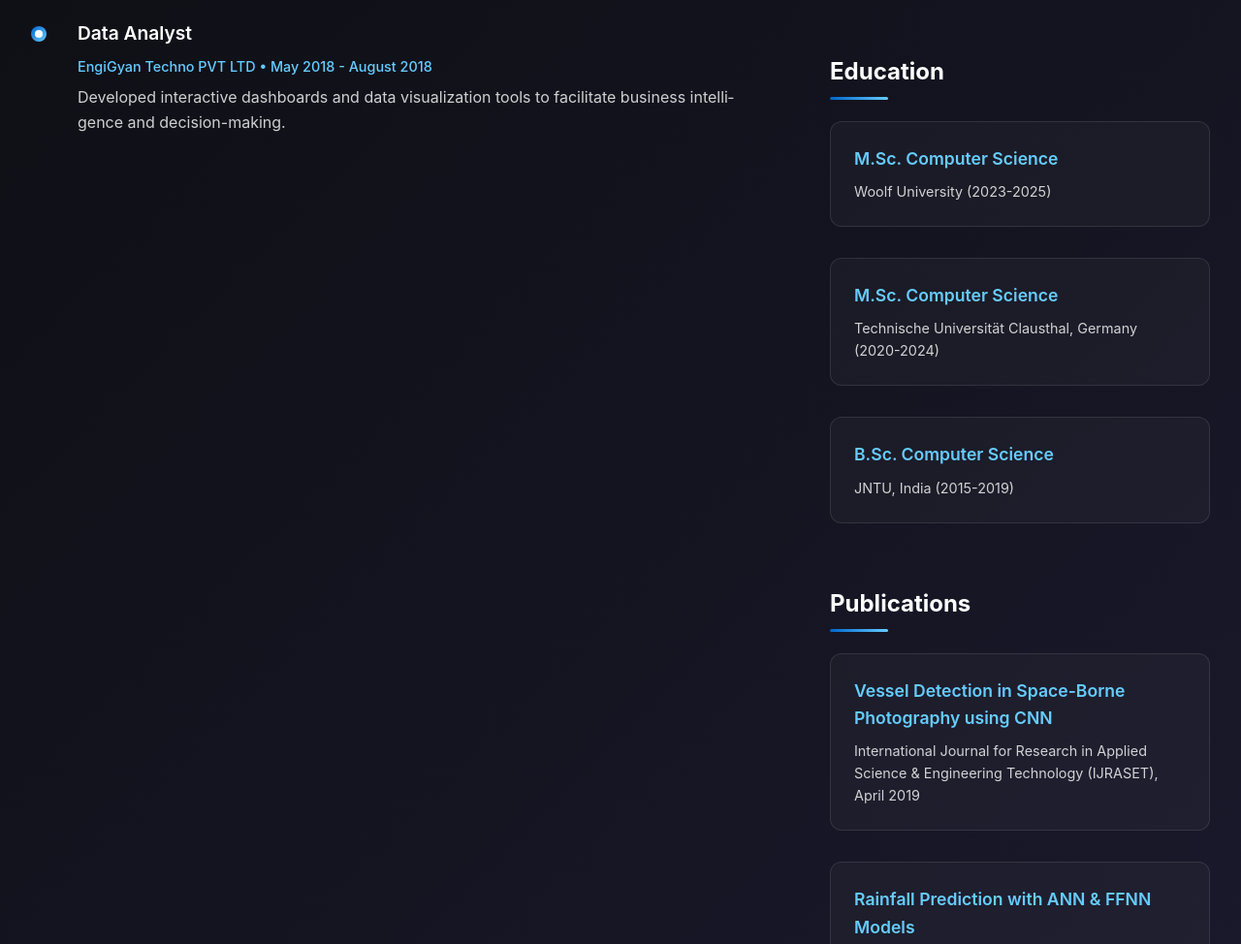
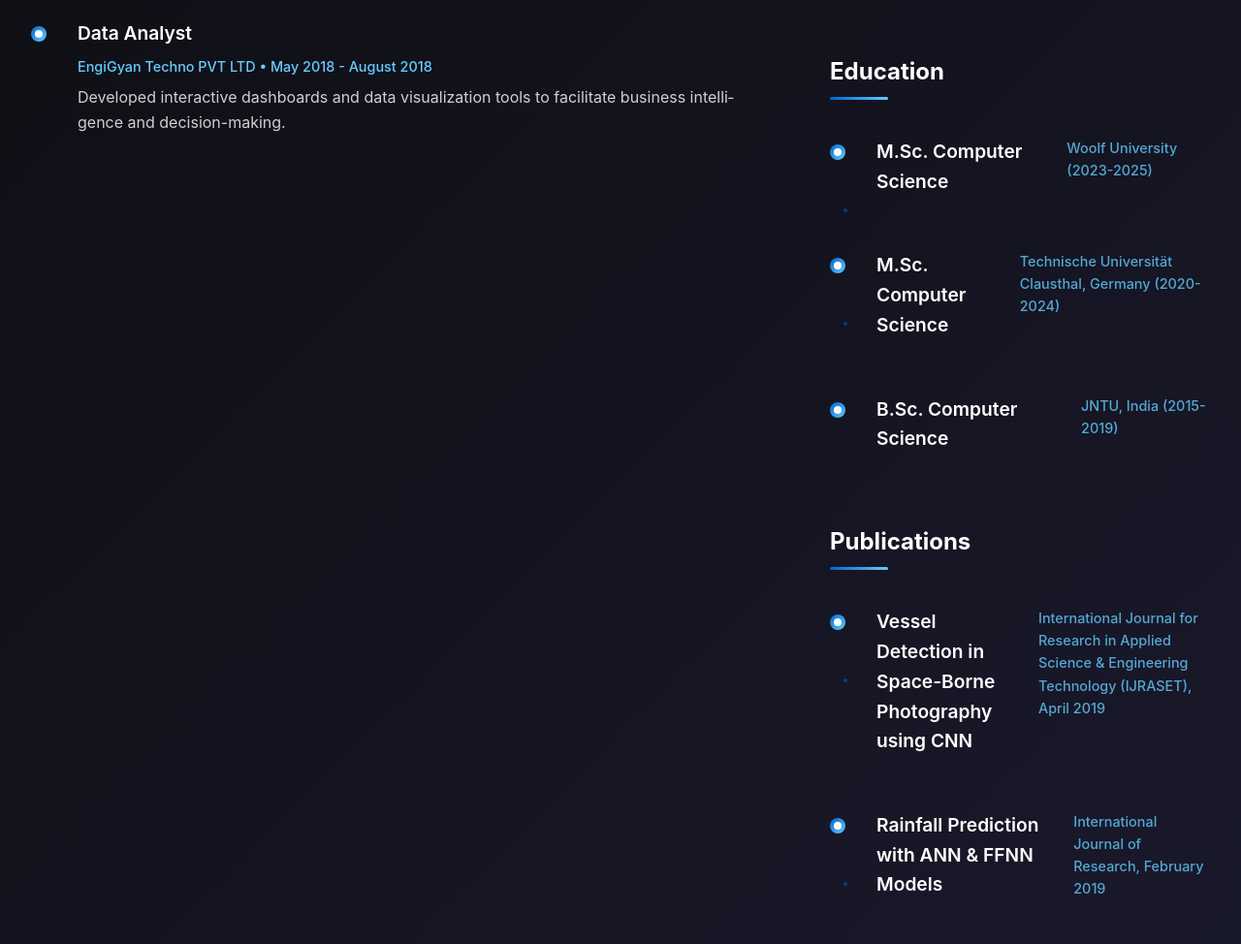
Before and after one commit to TharunKommaddi/Project, a plain HTML site: page about.html in a window 1280 px wide. Shown: the part 1280-2254 px from the top of the page at 97% size. Drawn offline with Linux system fonts and the light colour scheme.

Commit message:
Update styles.css

```diff
--- a/css/styles.css
+++ b/css/styles.css
@@ -1282,13 +1282,16 @@ input:focus, textarea:focus {
     box-shadow: 0 5px 15px rgba(0, 102, 204, 0.3);
 }
 
-.education-section, .publications-section {
+/* ADD THESE NEW RULES */
+
+/* Timeline sections styling */
+.experience, .education-section, .publications-section {
     margin-top: 4rem;
 }
 
 .education-section h3, .publications-section h3 {
     font-size: 1.5rem;
-    margin-bottom: 2rem;
+    margin-bottom: 3rem;
     color: white;
     position: relative;
 }
@@ -1304,32 +1307,62 @@ input:focus, textarea:focus {
     border-radius: 2px;
 }
 
+/* Timeline items - make them look like experience items */
 .education-item, .publication-item {
-    margin-bottom: 2rem;
-    padding: 1.5rem;
-    background: rgba(255, 255, 255, 0.03);
-    border: 1px solid rgba(255, 255, 255, 0.1);
-    border-radius: 12px;
+    display: flex;
+    gap: 2rem;
+    margin-bottom: 3rem;
+    position: relative;
     transition: all 0.3s ease;
 }
 
 .education-item:hover, .publication-item:hover {
-    background: rgba(255, 255, 255, 0.05);
-    border-color: rgba(0, 102, 204, 0.3);
-    transform: translateY(-2px);
-}
-
+    transform: translateX(10px);
+}
+
+/* Timeline dots */
+.education-item::before, .publication-item::before {
+    content: '';
+    width: 16px;
+    height: 16px;
+    background: linear-gradient(135deg, #0066cc, #66ccff);
+    border-radius: 50%;
+    margin-top: 0.5rem;
+    position: relative;
+    flex-shrink: 0;
+}
+
+/* White center dots */
+.education-item::after, .publication-item::after {
+    content: '';
+    position: absolute;
+    left: 4px;
+    top: 12px;
+    width: 8px;
+    height: 8px;
+    background: white;
+    border-radius: 50%;
+}
+
+/* Connecting lines */
+.education-item:not(:last-child)::before,
+.publication-item:not(:last-child)::before {
+    box-shadow: 8px 60px 0 -6px rgba(0, 102, 204, 0.5);
+}
+
+/* Content styling */
 .education-item h4, .publication-item h4 {
-    font-size: 1.1rem;
+    font-size: 1.2rem;
     font-weight: 600;
     margin-bottom: 0.5rem;
-    color: #66ccff;
+    color: white;
 }
 
 .education-item p, .publication-item p {
     font-size: 0.9rem;
+    color: #66ccff;
+    font-weight: 500;
     opacity: 0.8;
-    color: white;
     line-height: 1.6;
 }
 
```
